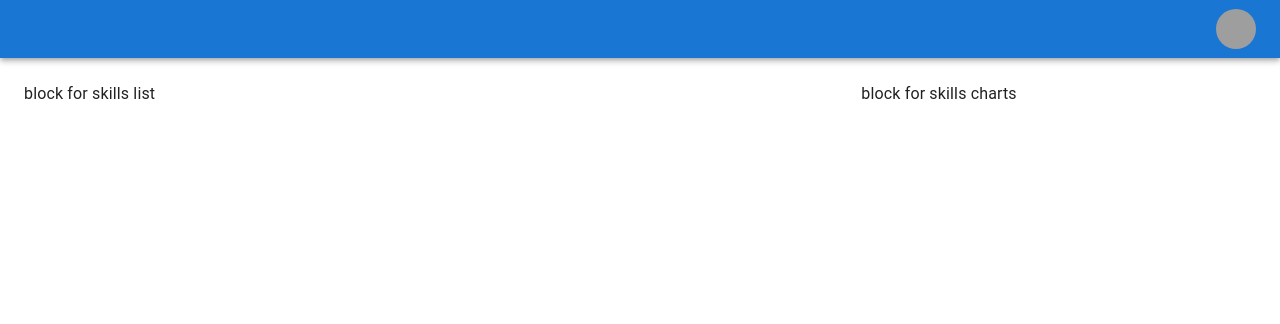
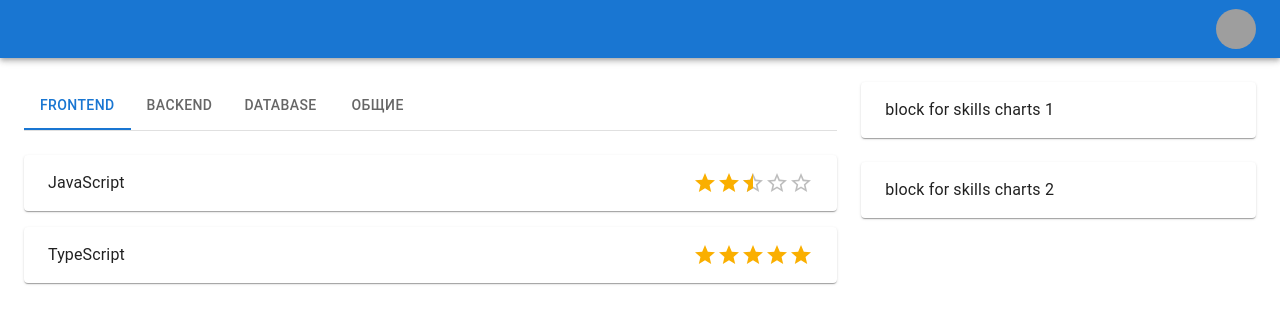
Before and after one commit to Taranovskii-Vadim/skills-list, a React (Vite) app in the folder front/: page / in a window 1280 px wide. Shown: the top 324 px of the page. Built offline with nearby package versions, Linux system fonts and the light colour scheme; grey boxes are pictures that could not be loaded.

Commit message:
add tabs

```diff
--- a/front/src/App.tsx
+++ b/front/src/App.tsx
@@ -1,19 +1,55 @@
-import { ThemeProvider, CssBaseline, Grid } from '@mui/material';
+import { useState, SyntheticEvent } from 'react';
+import { ThemeProvider, CssBaseline, Grid, Box, Tabs, Tab, Paper, Typography, Rating } from '@mui/material';
 
 import getTheme from './style';
+import TabPanel from './ui/TabPanel';
 import Header from './components/Header';
 
 const App = () => {
+  const [value, setValue] = useState(0);
+
+  const handleChange = (e: SyntheticEvent, newValue: number) => {
+    setValue(newValue);
+  };
+
   return (
     <ThemeProvider theme={getTheme('light')}>
       <CssBaseline />
       <Header />
       <Grid container spacing={3} sx={{ m: 0, width: '100%', pr: 3 }}>
         <Grid item xs={8} sx={{ pt: 0 }}>
-          block for skills list
+          <Box sx={{ borderBottom: 1, borderColor: 'divider', display: 'flex', justifyContent: 'space-between' }}>
+            {/* TODO create tabs ui component */}
+            <Tabs value={value} onChange={handleChange} aria-label="basic tabs example">
+              <Tab label="Frontend" />
+              <Tab label="Backend" />
+              <Tab label="Database" />
+              <Tab label="Общие" />
+            </Tabs>
+          </Box>
+          <TabPanel value={value} index={0}>
+            <Paper sx={{ display: 'flex', justifyContent: 'space-between', alignItems: 'center', mb: 2 }}>
+              <Typography>JavaScript</Typography>
+              <Rating defaultValue={2.5} />
+            </Paper>
+            <Paper sx={{ display: 'flex', justifyContent: 'space-between', alignItems: 'center' }}>
+              <Typography>TypeScript</Typography>
+              <Rating defaultValue={5} />
+            </Paper>
+          </TabPanel>
+          <TabPanel value={value} index={1}>
+            Backend
+          </TabPanel>
+          <TabPanel value={value} index={2}>
+            Database
+          </TabPanel>
+          <TabPanel value={value} index={3}>
+            Common
+          </TabPanel>
         </Grid>
         <Grid item xs={4} sx={{ pt: 0 }}>
-          block for skills charts
+          <Paper>block for skills charts 1</Paper>
+          <Paper sx={{ mt: 3 }}>block for skills charts 2</Paper>
         </Grid>
       </Grid>
     </ThemeProvider>
--- a/front/src/components/Header/index.tsx
+++ b/front/src/components/Header/index.tsx
@@ -1,6 +1,5 @@
 import { useState, MouseEvent } from 'react';
 import AppBar from '@mui/material/AppBar';
-import Toolbar from '@mui/material/Toolbar';
 import IconButton from '@mui/material/IconButton';
 import Typography from '@mui/material/Typography';
 import Menu from '@mui/material/Menu';
--- a/front/src/style/index.ts
+++ b/front/src/style/index.ts
@@ -1,7 +1,14 @@
 import { PaletteMode, createTheme } from '@mui/material';
 
 const getTheme = (mode: PaletteMode) => {
-  return createTheme({ palette: { mode } });
+  return createTheme({
+    palette: { mode },
+    components: {
+      MuiRating: { defaultProps: { precision: 0.5 } },
+      MuiAppBar: { styleOverrides: { root: { padding: 0 } } },
+      MuiPaper: { styleOverrides: { root: { padding: '16px 24px' } } },
+    },
+  });
 };
 
 export default getTheme;
--- /dev/null
+++ b/front/src/ui/TabPanel/index.tsx
@@ -0,0 +1,16 @@
+import { ReactNode } from 'react';
+import { Box } from '@mui/material';
+
+interface Props {
+  index: number;
+  value: number;
+  children?: ReactNode;
+}
+
+const TabPanel = ({ index, value, children }: Props) => (
+  <div role="tabpanel" hidden={value !== index}>
+    {value === index && <Box sx={{ pt: 3 }}>{children}</Box>}
+  </div>
+);
+
+export default TabPanel;
```
